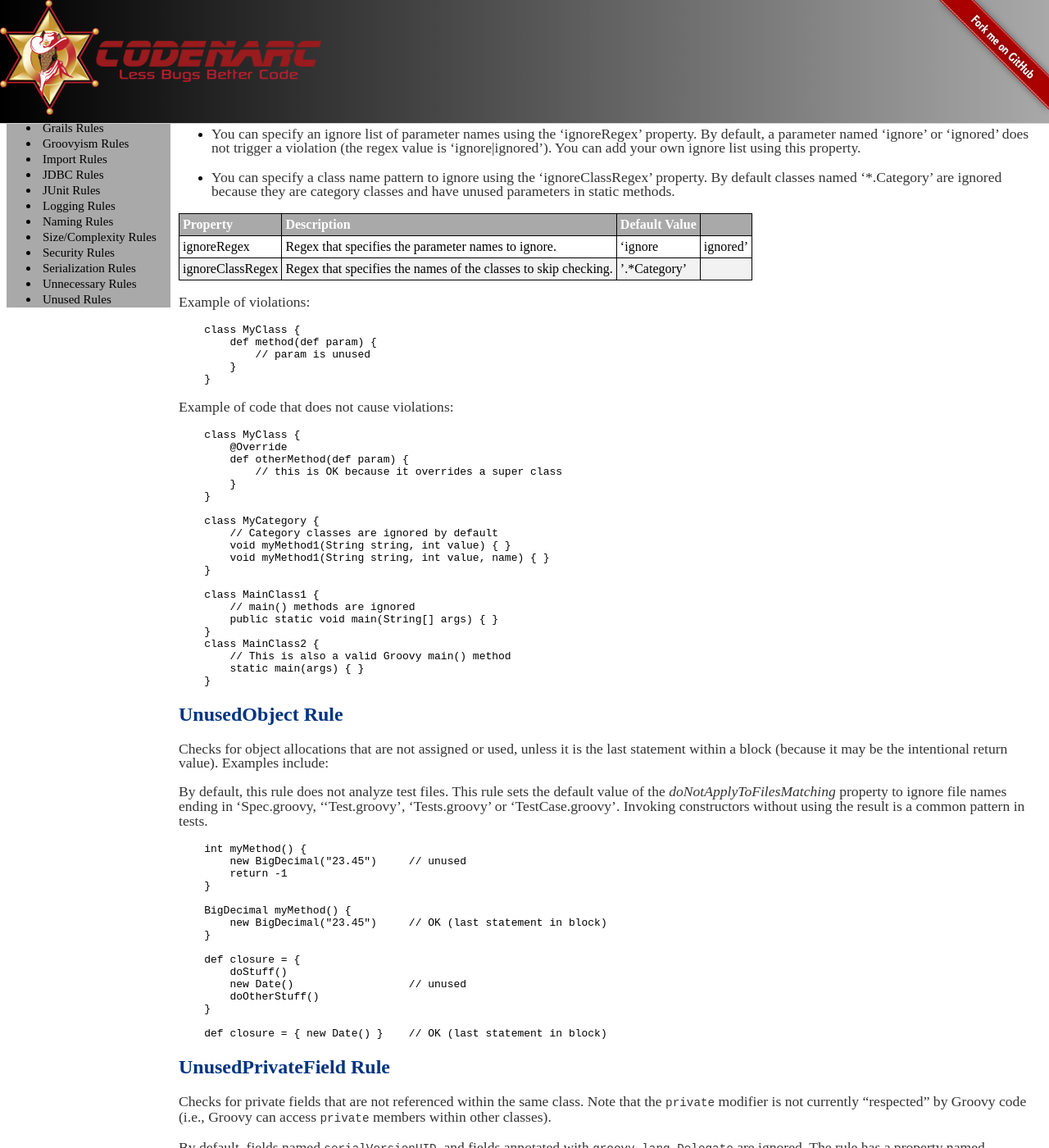
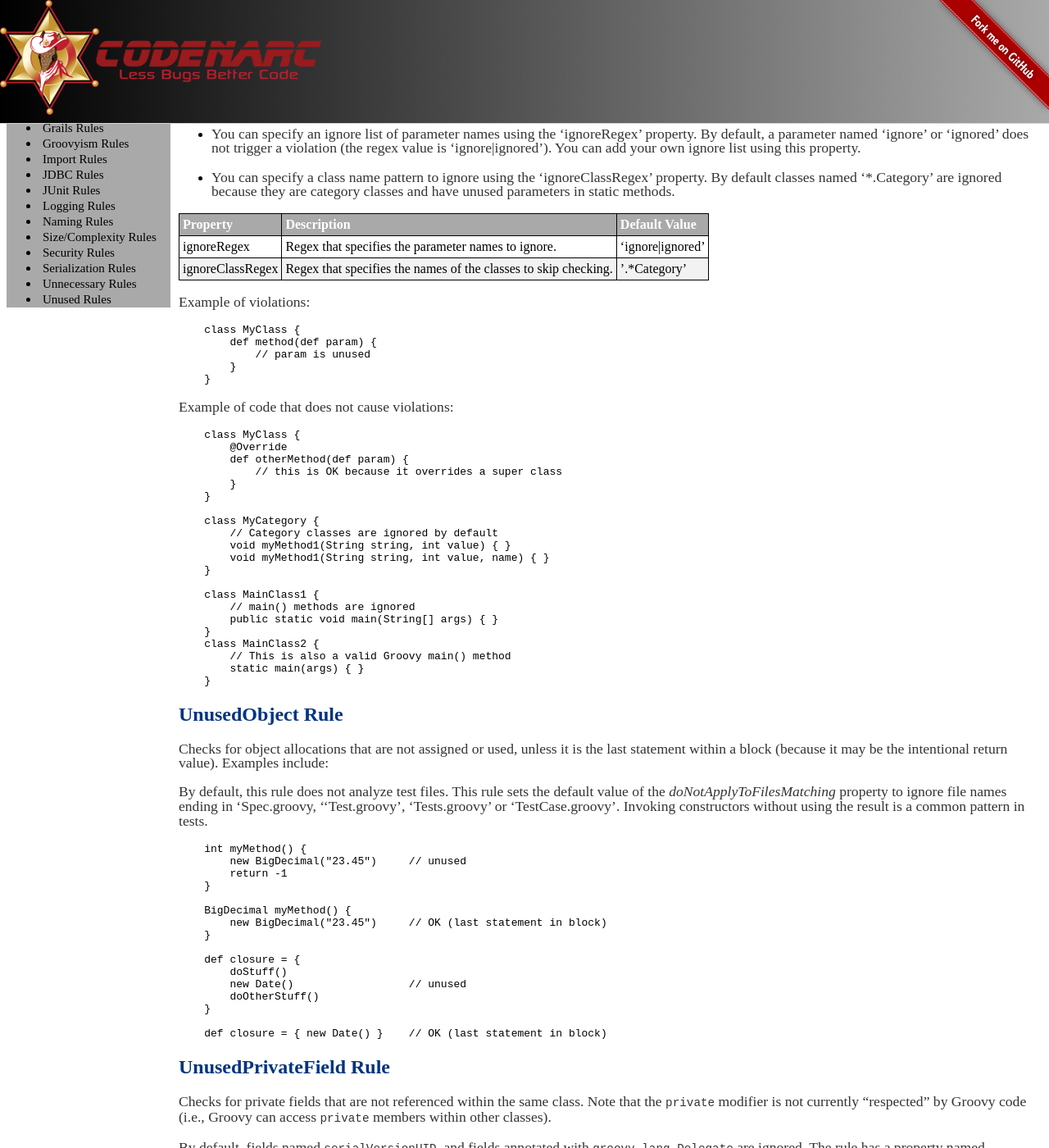
Before and after one commit to CodeNarc/CodeNarc, a Jekyll site: the page built from codenarc-rules-unused.md, in a window 1280 px wide and 1400 px high, scrolled down 654 px. Shown: the whole window at 82% size. Built offline with Jekyll 4.4.1, drawn with Linux system fonts in a browser that asks for light colours.

Commit message:
Convert site to markdown

```diff
--- a/_layouts/default.html
+++ b/_layouts/default.html
@@ -13,11 +13,6 @@
     <a href="http://github.com/CodeNarc" id="bannerRight">
         <img src="images/forkme_right_red_aa0000.png" alt="Fork me on GitHub" />
     </a>
-<!--
-    <div class="clear">
-        <hr/>
-    </div>
--->
 </div>
 
 
--- a/codenarc-rules-unused.md
+++ b/codenarc-rules-unused.md
@@ -52,8 +52,8 @@ the UnusedPrivateMethodParameter rule) or methods marked @Override.
 
 | Property                    | Description            | Default Value    |
 |-----------------------------|------------------------|------------------|
-| ignoreRegex                 | Regex that specifies the parameter names to ignore.                | 'ignore|ignored'       |
-| ignoreClassRegex            | Regex that specifies the names of the classes to skip checking.    | '.*Category'           |
+| ignoreRegex                 | Regex that specifies the parameter names to ignore.                | 'ignore\|ignored' |
+| ignoreClassRegex            | Regex that specifies the names of the classes to skip checking.    | '.*Category' |
 
 Example of violations:
 
--- a/css/main.css
+++ b/css/main.css
@@ -1,13 +1,10 @@
 /* The sidebar menu */
 .sidebar {
-  /*height: 100%;*/ /* Full-height: remove this if you want "auto" height */
   width: 200px; /* Set the width of the sidebar */
-  /*position: fixed;*/ /* Fixed Sidebar (stay in place on scroll) */
   /*z-index: 1;*/ /* Stay on top */
   /*top: 150px;*/ /* Stay under the banner */
   margin-top: 150px; /* Stay under the banner */
-  left: 0;
-  /*overflow-x: hidden;*/ /* Disable horizontal scroll */
+  left: 0px;
 
   float: left;
   background-color: #A9A9A9; /* Dark Gray */
@@ -115,14 +112,6 @@ tr:nth-child(even) {background-color: #f2f2f2;}
 
 /* Banner ------------------------- */
 
-div.clear{
-    /*clear:both;*/
-    /*visibility: hidden;*/
-    margin: 0px;
-}
-div.clear hr{
-    /*display: none;*/
-}
 #bannerLeft, #bannerRight {
     font-size: xx-large;
     font-weight: bold;
```
